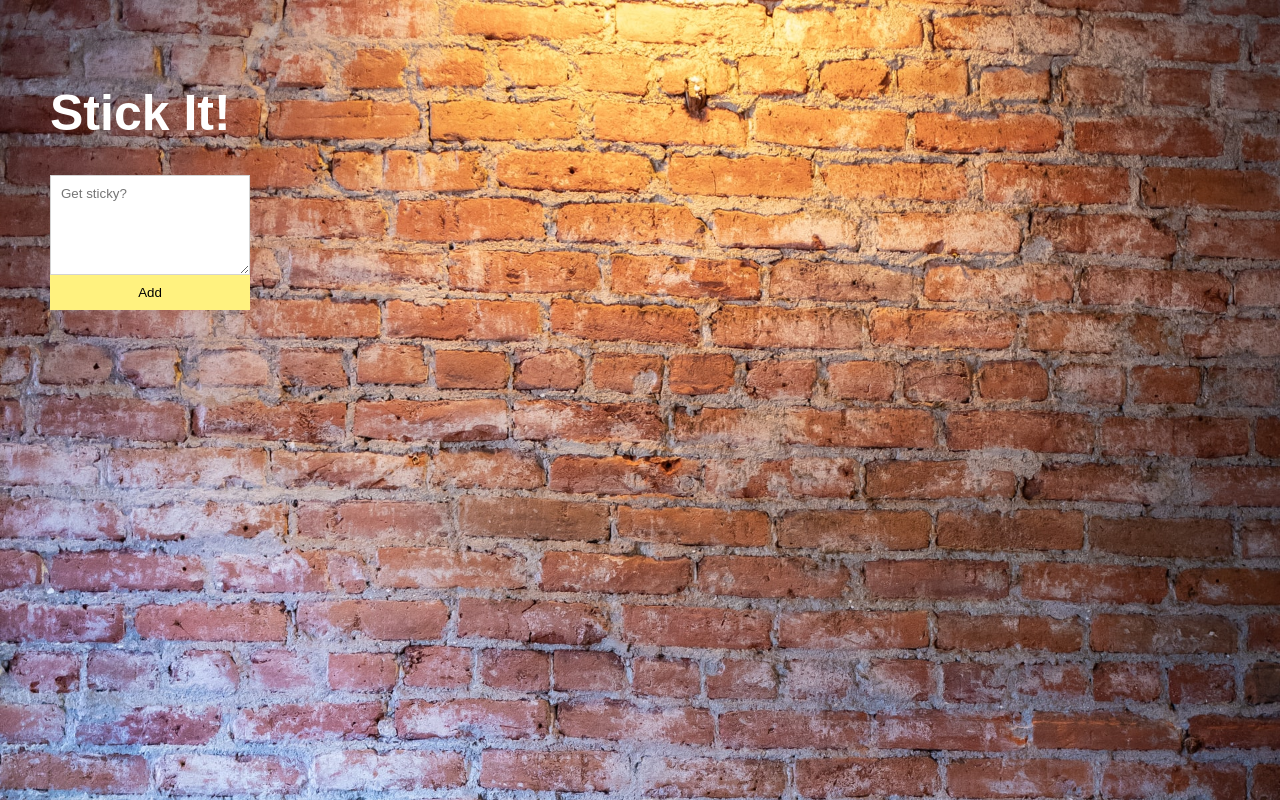
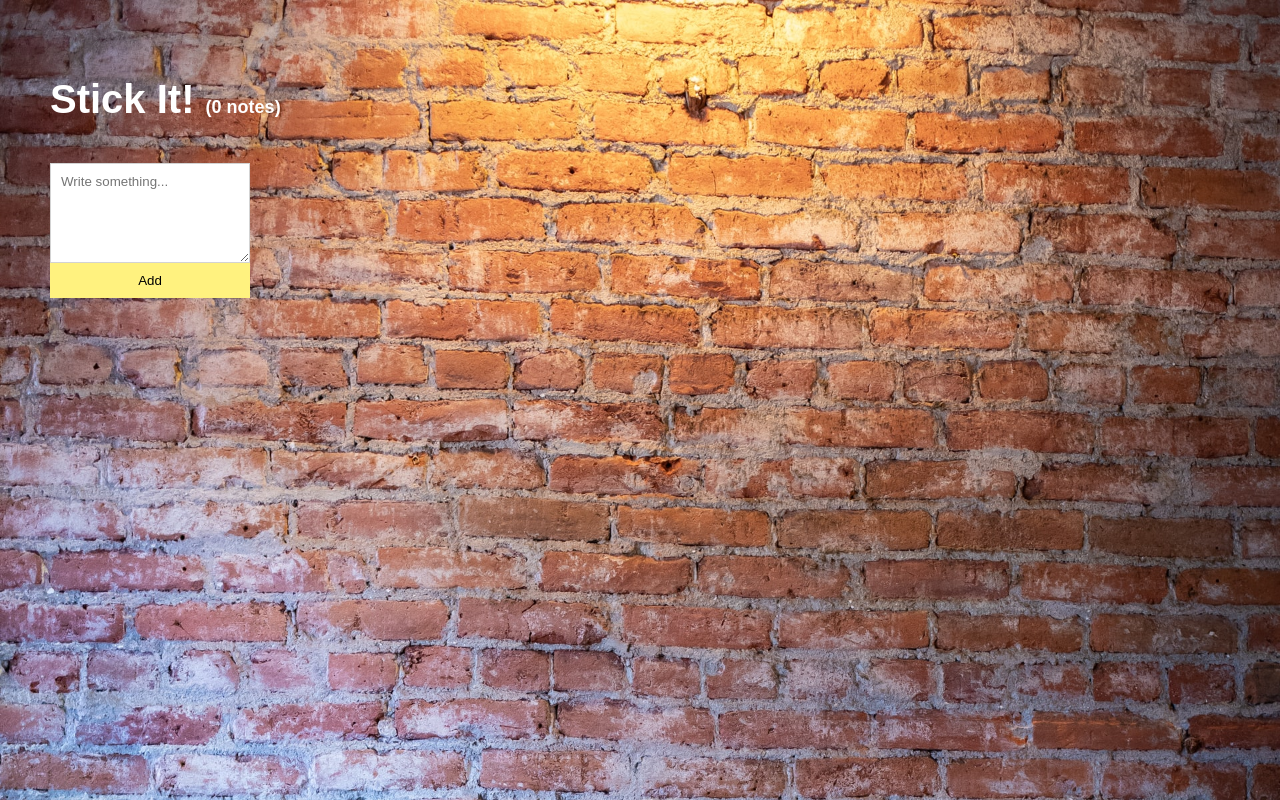
Before and after one commit to jonnyabrams/stick-it-jsx, a React (Create React App) app: page / in a window 1280 px wide. Built offline with nearby package versions, Linux system fonts and the light colour scheme.

Commit message:
Add running total and 'last note created at' timestamp

```diff
--- a/src/App.css
+++ b/src/App.css
@@ -16,7 +16,20 @@ body {
 
 h1 {
   color: white;
-  font-size: 50px;
+  font-size: 40px;
+}
+
+.h1-span {
+  font-size: 18px;
+}
+
+.created-at {
+  color: yellow;
+  display: block;
+  color: darken(white, 20%);
+  font-size: 14px;
+  font-style: italic;
+  height: 14px;
 }
 
 .note-form {
--- a/src/App.js
+++ b/src/App.js
@@ -38,12 +38,15 @@ const App = () => {
 
   return (
     <div className="App" onDragOver={dragOver}>
-       <h1>Stick It!</h1>
+       <h1>Stick It! <span className='h1-span'>({ notesState.totalNotes === 1 ? "1 note" : `${notesState.totalNotes} notes` })</span></h1>
+
+       <span className='created-at'>{ notesState.totalNotes > 0 ? `Last note created at: ${notesState.lastNoteCreatedAt}` : '' }</span>
+
        <form onSubmit={addNote} className='note-form'>
          <textarea
            value={noteInput}
            onChange={(e) => setNoteInput(e.target.value)}
-           placeholder="Get sticky?"
+           placeholder="Write something..."
          />
          <button>Add</button>
        </form>
```
